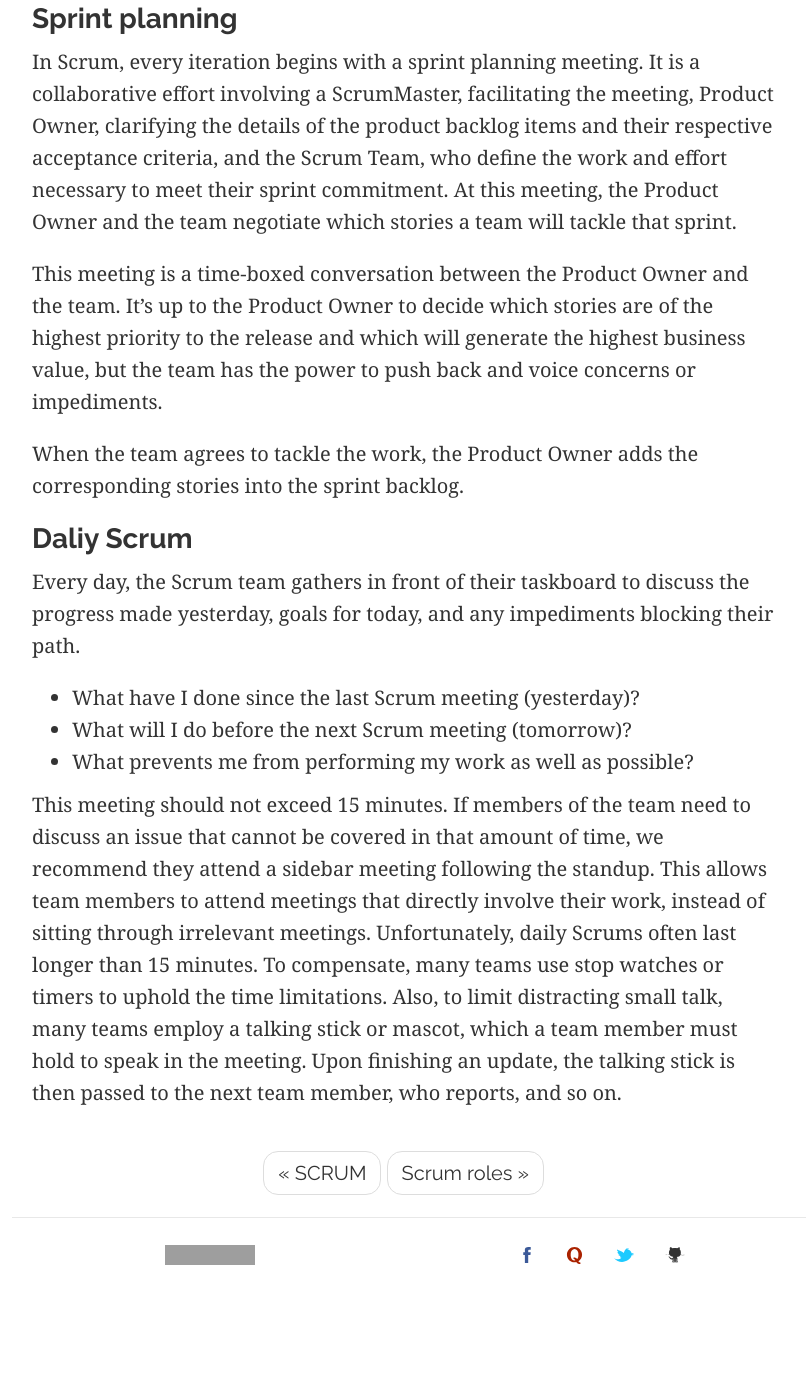
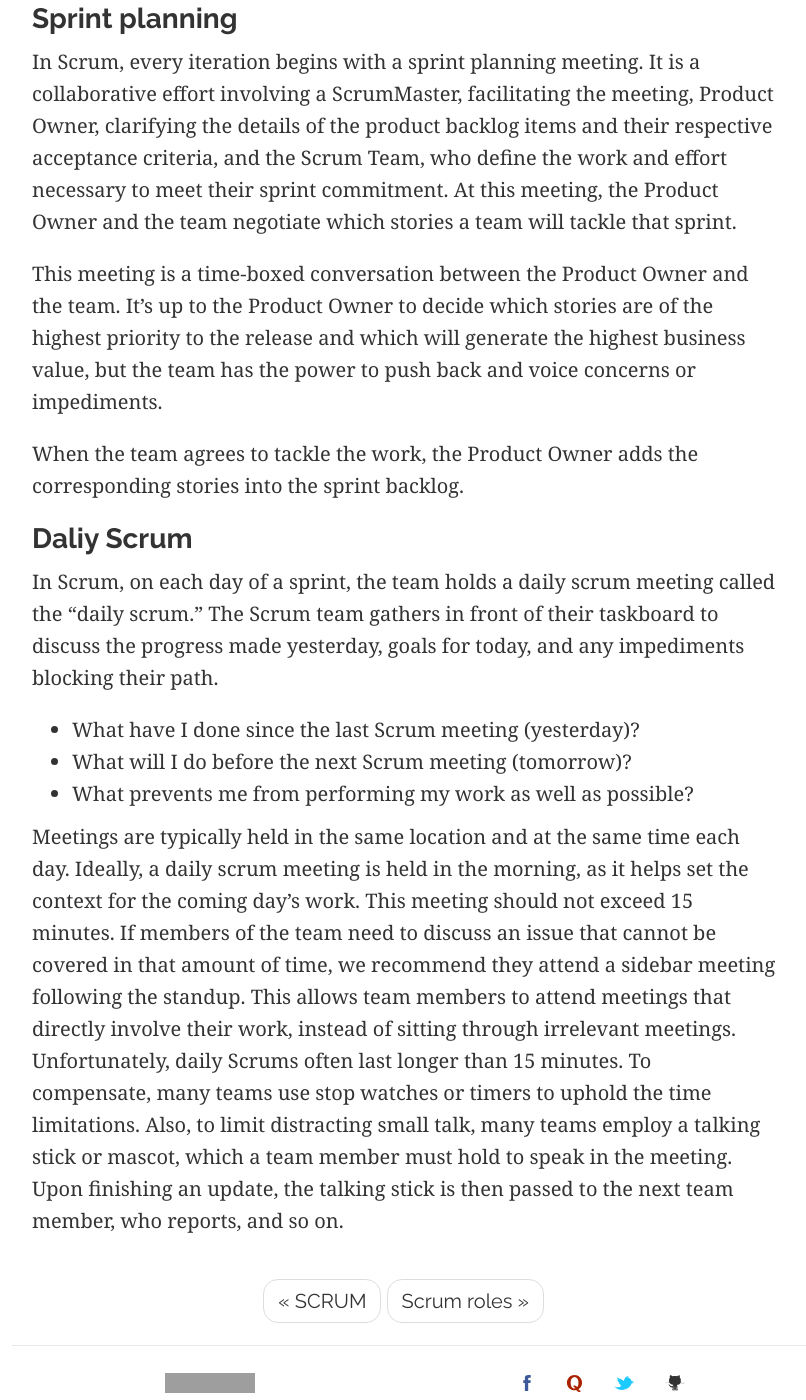
Before and after one commit to profbmuthu/CCrime, a Jekyll site: the page built from _posts/2017-1-2-scrumPlans.md, in a window 1280 px wide and 1400 px high, scrolled down 890 px. Shown: the whole window, without its empty margins (43-849 px from the left). Built offline with Jekyll 4.4.1, drawn with Linux system fonts in a browser that asks for light colours; comment, search, counter and statistics services are not loaded; before the commit the page ends 2162 px from its top, so only the background shows below that; grey boxes are pictures that could not be loaded.

Commit message:
Update 2017-1-2-scrumPlans.md

```diff
--- a/_posts/2017-1-2-scrumPlans.md
+++ b/_posts/2017-1-2-scrumPlans.md
@@ -31,10 +31,10 @@ When the team agrees to tackle the work, the Product Owner adds the correspondin
 
 ### Daliy Scrum
 
-Every day, the Scrum team gathers in front of their taskboard to discuss the progress made yesterday, goals for today, and any impediments blocking their path.
+In Scrum, on each day of a sprint, the team holds a daily scrum meeting called the "daily scrum.”  The Scrum team gathers in front of their taskboard to discuss the progress made yesterday, goals for today, and any impediments blocking their path.
 
 - What have I done since the last Scrum meeting (yesterday)?
 - What will I do before the next Scrum meeting (tomorrow)?
 - What prevents me from performing my work as well as possible?
 
-This meeting should not exceed 15 minutes. If members of the team need to discuss an issue that cannot be covered in that amount of time, we recommend they attend a sidebar meeting following the standup. This allows team members to attend meetings that directly involve their work, instead of sitting through irrelevant meetings. Unfortunately, daily Scrums often last longer than 15 minutes. To compensate, many teams use stop watches or timers to uphold the time limitations. Also, to limit distracting small talk, many teams employ a talking stick or mascot, which a team member must hold to speak in the meeting. Upon finishing an update, the talking stick is then passed to the next team member, who reports, and so on.
+Meetings are typically held in the same location and at the same time each day. Ideally, a daily scrum meeting is held in the morning, as it helps set the context for the coming day's work.  This meeting should not exceed 15 minutes. If members of the team need to discuss an issue that cannot be covered in that amount of time, we recommend they attend a sidebar meeting following the standup. This allows team members to attend meetings that directly involve their work, instead of sitting through irrelevant meetings. Unfortunately, daily Scrums often last longer than 15 minutes. To compensate, many teams use stop watches or timers to uphold the time limitations. Also, to limit distracting small talk, many teams employ a talking stick or mascot, which a team member must hold to speak in the meeting. Upon finishing an update, the talking stick is then passed to the next team member, who reports, and so on.
```
